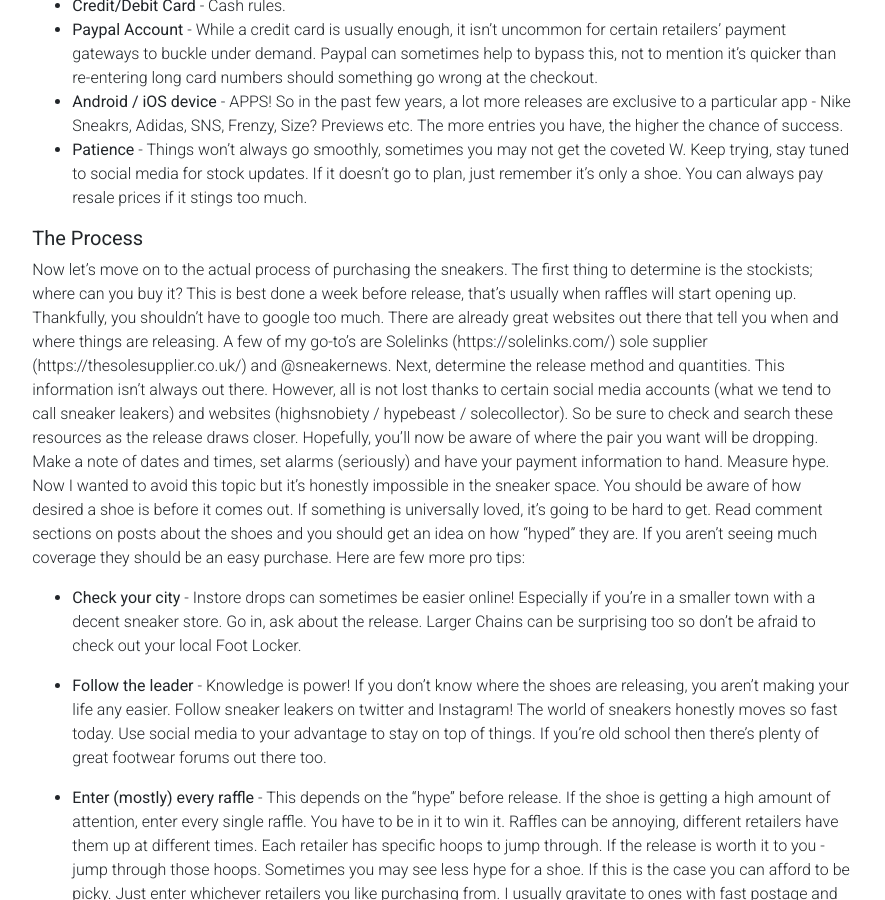
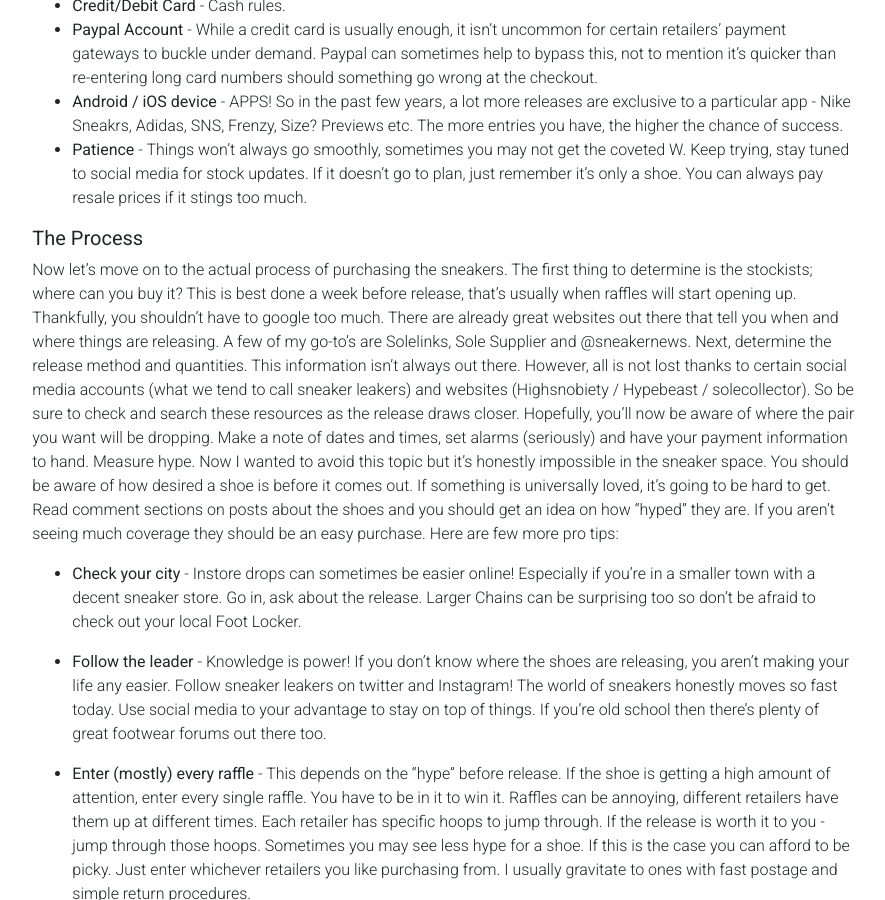
Before and after one commit to parm1der/parm1der.github.io, a Jekyll site: the page built from _posts/2019-06-22-how-to-buy-limited-sneakers.md, in a window 1280 px wide and 900 px high, scrolled down 940 px. Shown: the whole window, without its empty margins (196-1081 px from the left). Built offline with Jekyll 4.4.1, drawn with Linux system fonts in a browser that asks for light colours; comment, search, counter and statistics services are not loaded; some of the changed lines change nothing that is shown.

Commit message:
mod snkr

```diff
--- a/_posts/2019-06-22-how-to-buy-limited-sneakers.md
+++ b/_posts/2019-06-22-how-to-buy-limited-sneakers.md
@@ -32,8 +32,8 @@
 <h5>The Process</h5>
 
 
-Now let's move on to the actual process of purchasing the sneakers. The first thing to determine is the stockists; where can you buy it? This is best done a week before release, that's usually when raffles will start opening up. Thankfully, you shouldn't have to google too much. There are already great websites out there that tell you when and where things are releasing. A few of my go-to's are Solelinks (https://solelinks.com/) sole supplier (https://thesolesupplier.co.uk/) and @sneakernews.
-Next, determine the release method and quantities. This information isn't always out there. However, all is not lost thanks to certain social media accounts (what we tend to call sneaker leakers) and websites (highsnobiety / hypebeast / solecollector). So be sure to check and search these resources as the release draws closer. Hopefully, you'll now be aware of where the pair you want will be dropping. Make a note of dates and times, set alarms (seriously) and have your payment information to hand.
+Now let's move on to the actual process of purchasing the sneakers. The first thing to determine is the stockists; where can you buy it? This is best done a week before release, that's usually when raffles will start opening up. Thankfully, you shouldn't have to google too much. There are already great websites out there that tell you when and where things are releasing. A few of my go-to's are <a href ="https://solelinks.com/">Solelinks</a>, <a href ="https://thesolesupplier.co.uk/">Sole Supplier</a> and <a href ="https://instagram.com/sneakernews">@sneakernews</a>.
+Next, determine the release method and quantities. This information isn't always out there. However, all is not lost thanks to certain social media accounts (what we tend to call sneaker leakers) and websites (<a href ="https://www.highsnobiety.com">Highsnobiety</a> / <a href ="https://www.hypebeast.com">Hypebeast</a> / <a href="https://www.solecollector.com">solecollector</a>). So be sure to check and search these resources as the release draws closer. Hopefully, you'll now be aware of where the pair you want will be dropping. Make a note of dates and times, set alarms (seriously) and have your payment information to hand.
 Measure hype. Now I wanted to avoid this topic but it's honestly impossible in the sneaker space. You should be aware of how desired a shoe is before it comes out. If something is universally loved, it's going to be hard to get. Read comment sections on posts about the shoes and you should get an idea on how "hyped" they are. If you aren't seeing much coverage they should be an easy purchase. Here are few more pro tips:
 
 - **Check your city** - Instore drops can sometimes be easier online! Especially if you're in a smaller town with a decent sneaker store. Go in, ask about the release. Larger Chains can be surprising too so don't be afraid to check out your local Foot Locker.
```
